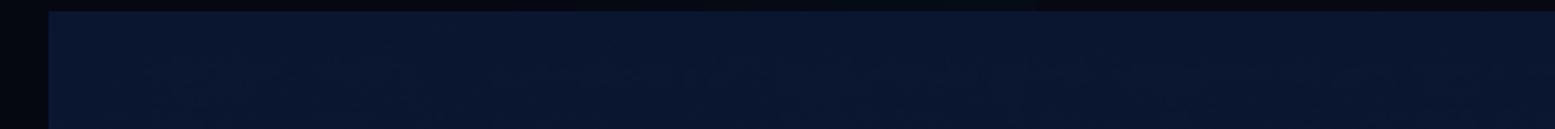
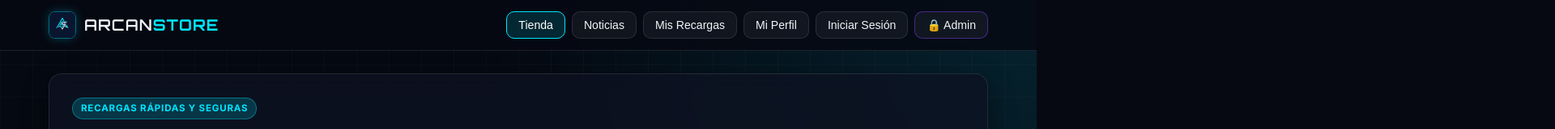
Before and after one commit to TheKingNoir/ArcanStore-, a plain HTML site: page index.html in a window 1280 px wide. Shown: the top 160 px of the page at 81% size, 1920 px wide, since content can reach past the window. Drawn offline with Linux system fonts and the light colour scheme; no server answers.

Commit message:
Update styles.css

```diff
--- a/css/styles.css
+++ b/css/styles.css
@@ -98,12 +98,14 @@ body {
 
 .brand strong { color: var(--accent); }
 
-.brand-dot {
-  width: 11px;
-  height: 11px;
-  border-radius: 50%;
-  background: var(--accent);
-  box-shadow: 0 0 14px var(--accent);
+.brand-logo {
+  width: 34px;
+  height: 34px;
+  border-radius: 8px;
+  object-fit: cover;
+  border: 1px solid rgba(0, 229, 255, 0.45);
+  box-shadow: 0 0 12px rgba(0, 229, 255, 0.25);
+  flex-shrink: 0;
 }
 
 .nav-links { display: flex; align-items: center; gap: 8px; flex-wrap: wrap; }
```
